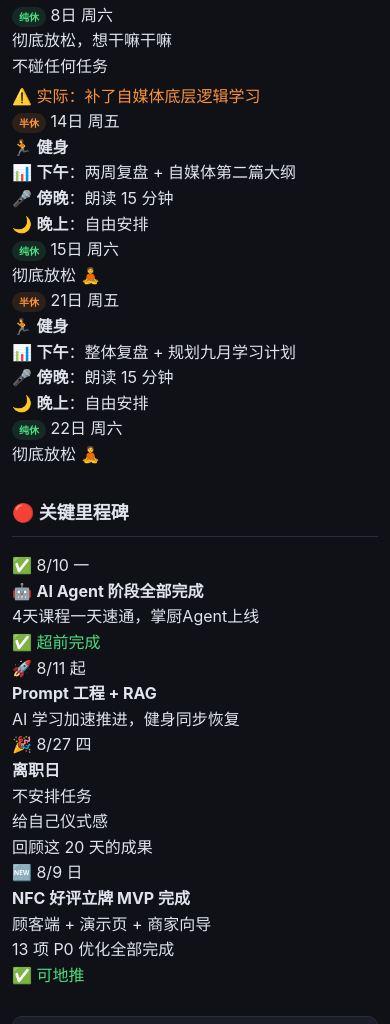
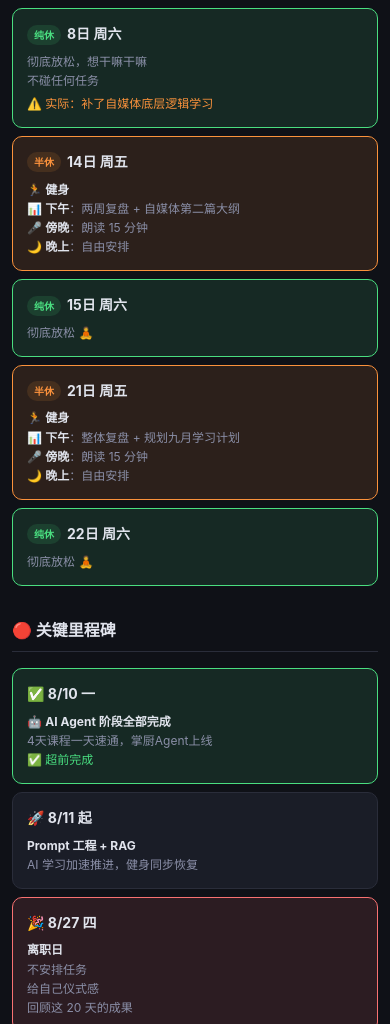
Before and after one commit to burgerman777/august-plan, a plain HTML site: page index.html in a window 390 px wide. Shown: the part 3422-4446 px from the top of the page. Drawn offline with Linux system fonts and the light colour scheme.

Commit message:
修复手机端休息日详情和里程碑卡片样式
在移动端 @media 补充 .detail-card 的卡片样式（背景色、边框、圆角）

Co-Authored-By: Claude <noreply@anthropic.com>

```diff
--- a/index.html
+++ b/index.html
@@ -237,6 +237,21 @@ footer .timestamp { color: var(--text-secondary); font-size: 11px; opacity: 0.6;
 
   /* Checklist single column */
   .checklist ul { grid-template-columns: 1fr; }
+
+  /* Detail cards — 休息日 & 里程碑 */
+  .section-title { font-size: 16px; }
+  .detail-grid { display: flex; flex-direction: column; gap: 8px; }
+  .detail-card {
+    background: var(--card); border: 1px solid var(--border); border-radius: var(--radius);
+    padding: 14px; font-size: 13px;
+  }
+  .detail-card .date-header { font-weight: 700; font-size: 14px; margin-bottom: 6px; display: flex; align-items: center; gap: 6px; }
+  .detail-card .line { font-size: 12px; color: var(--text-secondary); line-height: 1.6; }
+  .detail-card .line b { color: var(--text); }
+  .detail-card.rest { border-color: var(--green); background: var(--green-bg); }
+  .detail-card.half-rest { border-color: var(--orange); background: var(--orange-bg); }
+  .detail-card.milestone { border-color: var(--red); background: var(--red-bg); }
+  .detail-card.nfc { border-color: var(--blue); background: var(--blue-bg); }
 }
 
 /* ═══════════════ DESKTOP-ONLY / MOBILE-ONLY ═══════════════ */
```
Also changed, not shown: 八月计划日历.html (+15 -0 lines).
